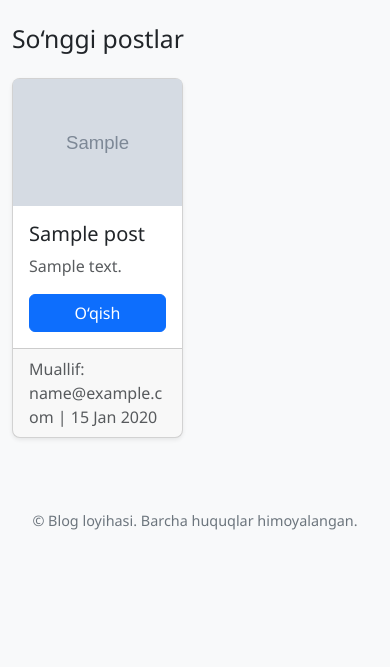
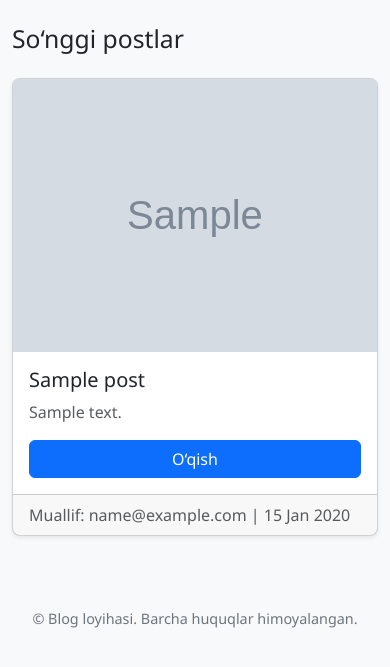
Before and after one commit to abdullajanovismoilxon-wq/uznews_project, a Django app: page / in a window 390 px wide. Shown: the part 57-724 px from the top of the page. Run offline with Django 5.2, Linux system fonts and the light colour scheme; tables that the repository leaves empty hold one stand-in row (values such as "Sample post"); grey boxes marked "Sample" are stand-in pictures; some libraries are stand-ins or nearby versions.

```diff
--- a/static/blogapp/js/script.js
+++ b/static/blogapp/js/script.js
@@ -290,8 +290,8 @@ document.addEventListener("DOMContentLoaded", function () {
     tinymce.init({
         selector: '#post_body',
         height: 500,
-        plugins: 'image link media table code',
-        toolbar: 'undo redo | bold italic | alignleft aligncenter alignright | image media link | code',
+        plugins: 'linktable code',
+        toolbar: 'undo redo | bold italic | alignleft aligncenter alignright | link | code',
         images_upload_url: '/upload/',
         automatic_uploads: true,
         file_picker_types: 'image',
--- a/templates/blogapp/post/list.html
+++ b/templates/blogapp/post/list.html
@@ -5,7 +5,7 @@
   <h2 class="mb-4">So‘nggi postlar</h2>
   <div id="postContainer" class="row">
     {% for post in posts %}
-      <div class="col-6 col-md-4 mb-4">
+      <div class="col-12 col-md-4 mb-4">
         <div class="card h-100 shadow-sm">
           {% if post.image %}
             <img src="{{ post.image.url }}" class="card-img-top" alt="{{ post.title }}">
```
Also changed, not shown: config/settings.py (+4 -4 lines), media/posts/2026/03/30/photo_2025-12-23_07-53-34.jpg (added), media/posts/blobid1.jpg (added).
